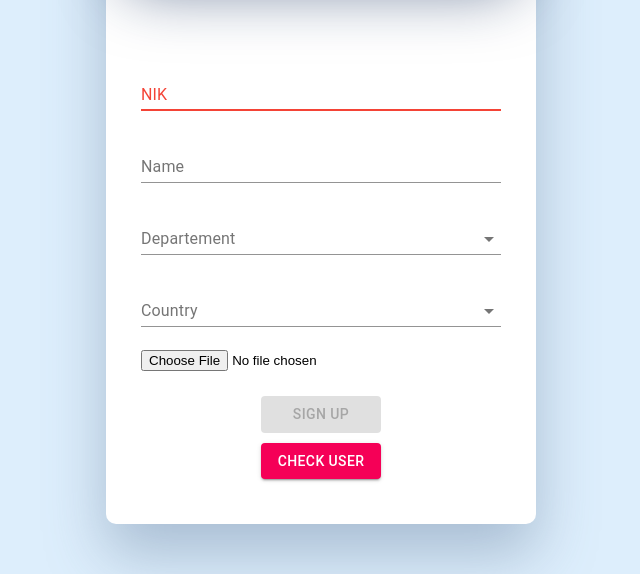
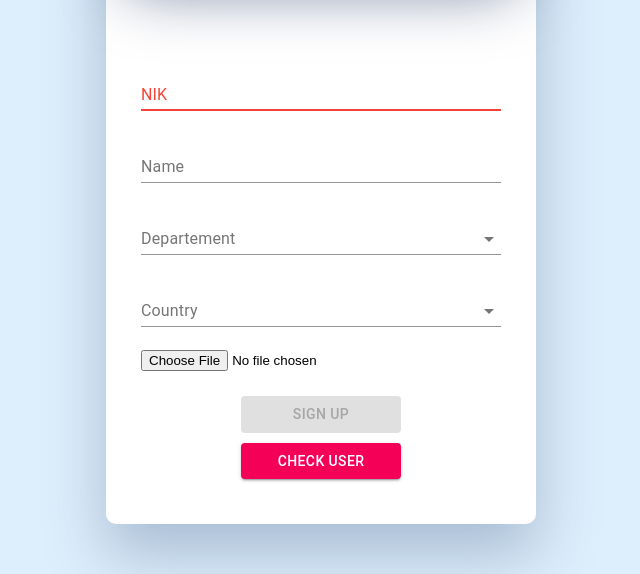
Before and after one commit to dalfiannur/absensi-register, a Gatsby site: page / in a window 1280 px wide. Shown: the part 348-922 px from the top of the page, without its empty margins (319-959 px from the left). Built offline with nearby package versions, Linux system fonts and the light colour scheme; Gatsby itself is replaced by a stand-in of ours.

Commit message:
Fix Button

```diff
--- a/src/pages/index.js
+++ b/src/pages/index.js
@@ -20,7 +20,7 @@ const useStyle = makeStyles(theme => ({
   ButtonSubmit: {
     margin: '10px auto',
     display: 'block',
-    width: 120
+    width: 160
   },
   ImageUpload: {
     marginTop: 15,
```
